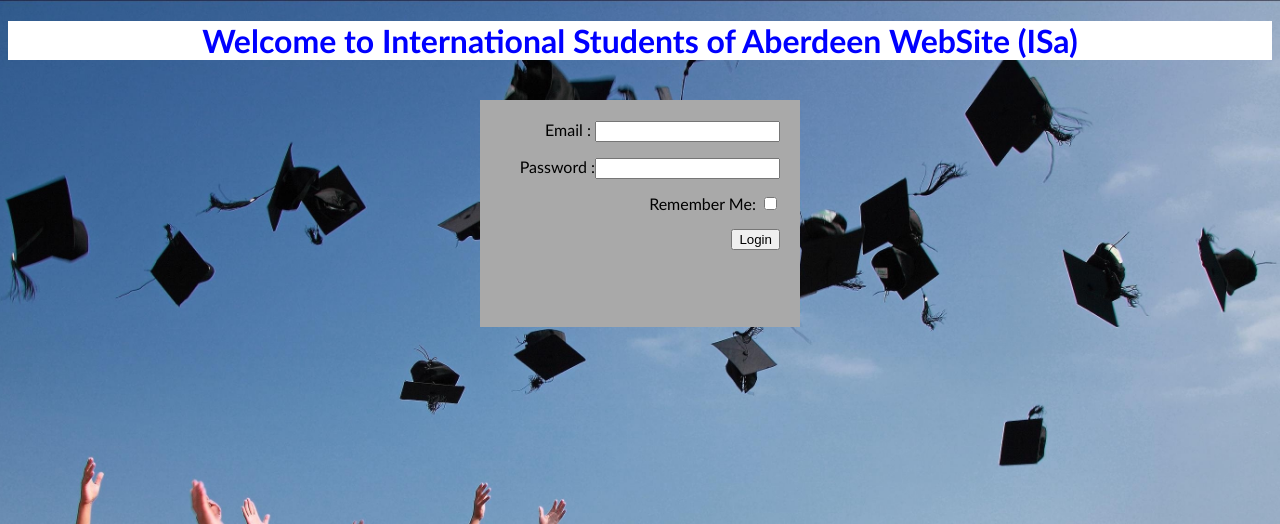
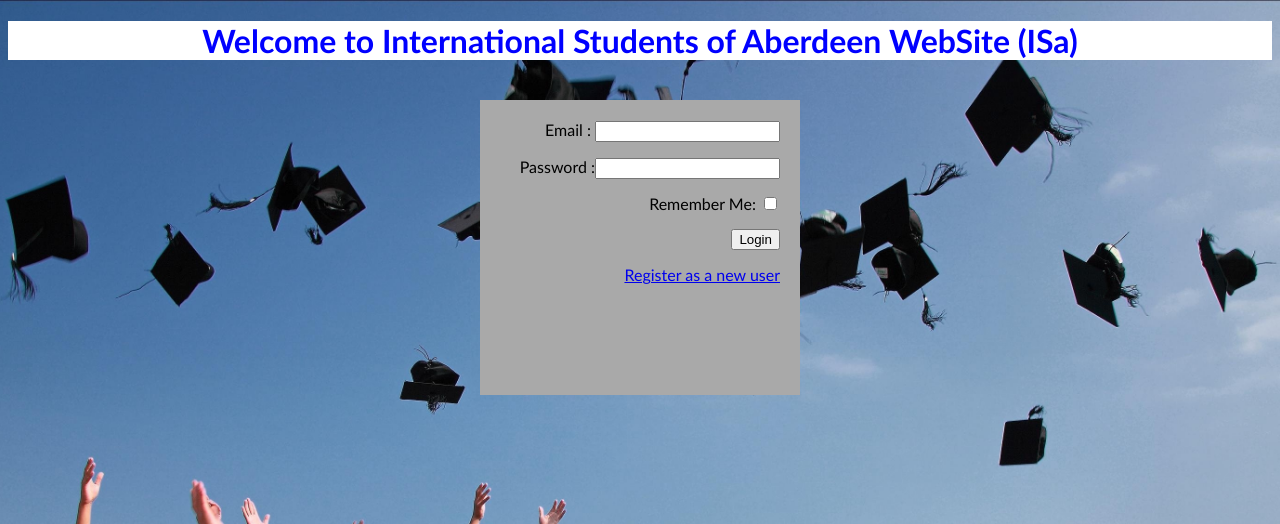
Before and after one commit to Mikecooper49/CMM004, a PHP site: page /login.php in a window 1280 px wide. Shown: the top 524 px of the page. Run offline with PHP 8.4, Linux system fonts and the light colour scheme.

Commit message:
Added link to register.php in login.php, added more form styling to register.php and login.php

```diff
--- a/login.php
+++ b/login.php
@@ -39,7 +39,13 @@ session_start();
                     <div class="form-row">
                         Remember Me: <input type="checkbox" name="rememberme" class="box">
                     </div>
-                    <button type="submit">Login</button><br><br><br>
+                    <div class="form-row">
+                        <button type="submit">Login</button>
+                    </div>
+                    <div class="form-row">
+                        <a href="register.php">Register as a new user</a>
+                    </div>
+                    <br><br><br>
                     <?php
                     //  login error message if set in session
 
--- a/register.php
+++ b/register.php
@@ -27,7 +27,10 @@
                         <label for="confirm">Please confirm your password: </label>
                         <input type="password" name="confirm" id="confirm" placeholder="Confirm Password">
                     </div>
-                    <input type="submit" value="Submit"> <br>
+                    <div class="form-row">
+                        <input type="submit" value="Submit">
+                    </div>
+                    <br>
                     <p hidden="true">  </p>
                 </form>
 
```
